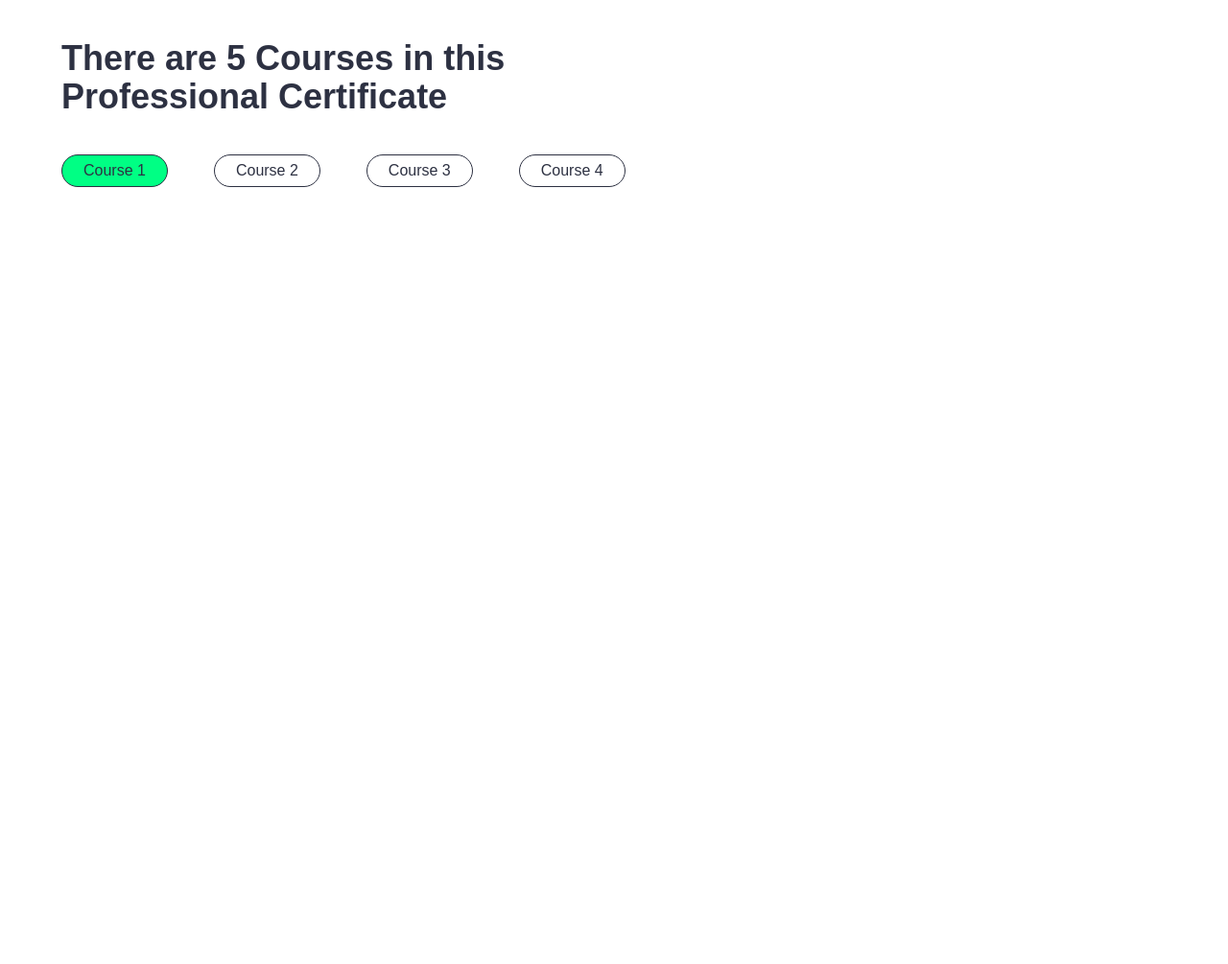
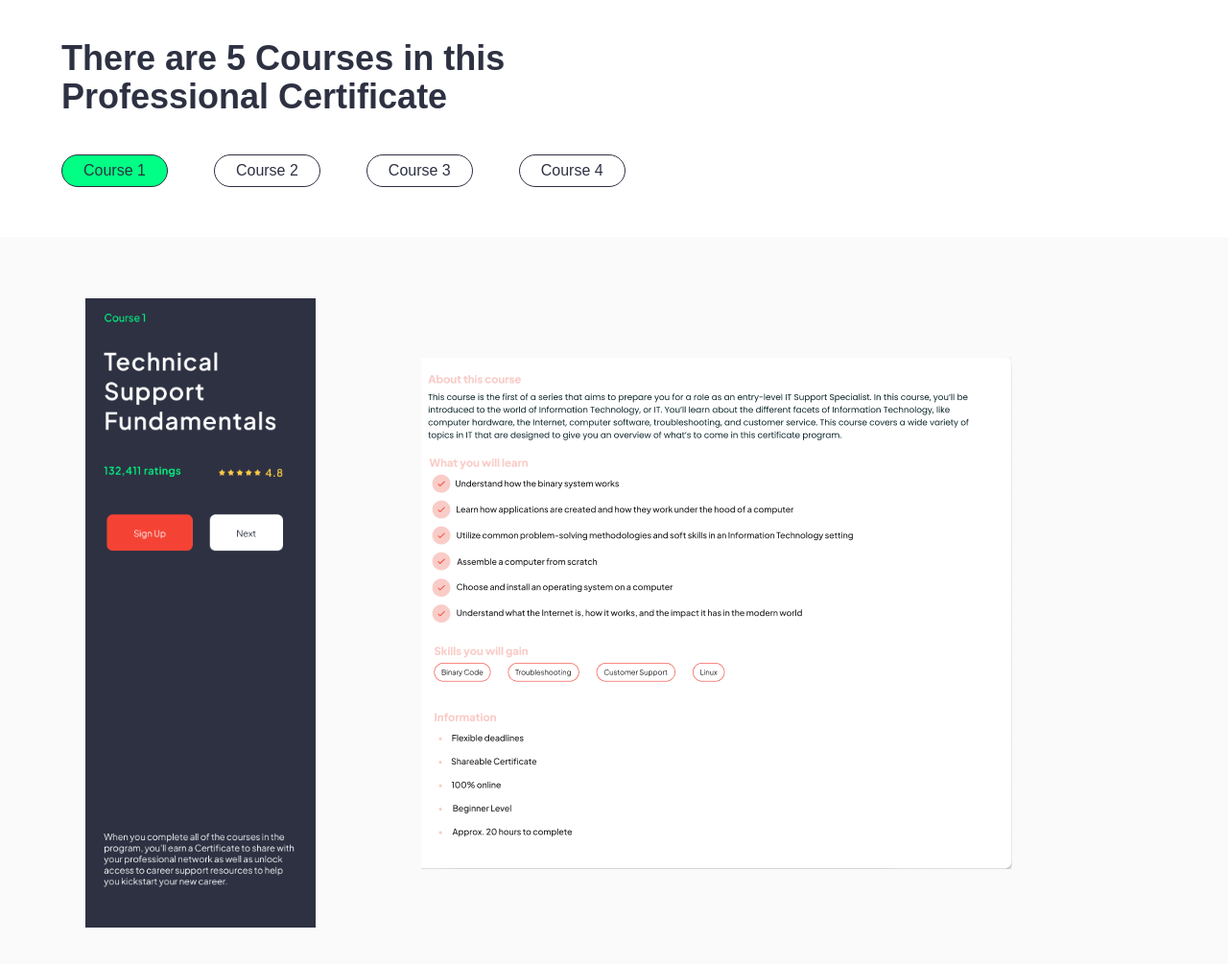
Before and after one commit to stepwithsami/JFWD5, a website built with Vite: page index.html in a window 1280 px wide. Shown: the part 1770-2775 px from the top of the page at 96% size. Before the commit the page ends 2017 px from the top, so only its background shows below. Built offline with nearby package versions, Linux system fonts and the light colour scheme; files whose address does not match are found by name.

Commit message:
Technical support sction is created

```diff
--- a/index.html
+++ b/index.html
@@ -263,6 +263,18 @@
             <img class="absolute w-80 right-25 top-0 hidden lg:block" src="img/s.png" alt="">
         </div>
     </section>
+
+    <!-- Technical Support -->
+    <section class="bg-[#FAFAFA]">
+        <div class="grid grid-cols-1 md:grid-cols-12 py-16 gap-3 items-center">
+            <div class="col-span-12 md:col-span-4 mx-auto md:w-60">
+                <img src="img/color coded.png" alt="">
+            </div>
+            <div class="col-span-12 md:col-span-8 mx-2">
+                <img src="img/bbg.png" alt="">
+            </div>
+        </div>
+    </section>
 </body>
 
 </html>
```
Also changed, not shown: img/bbg.png (added), img/color coded.png (added).
